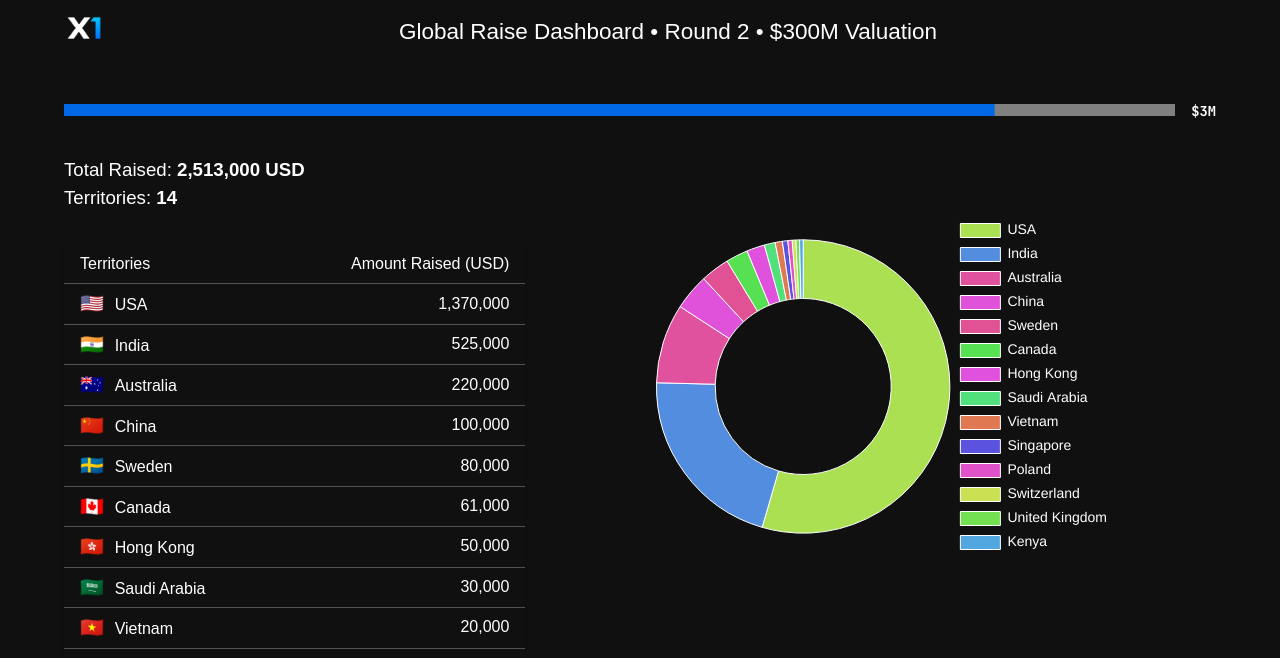
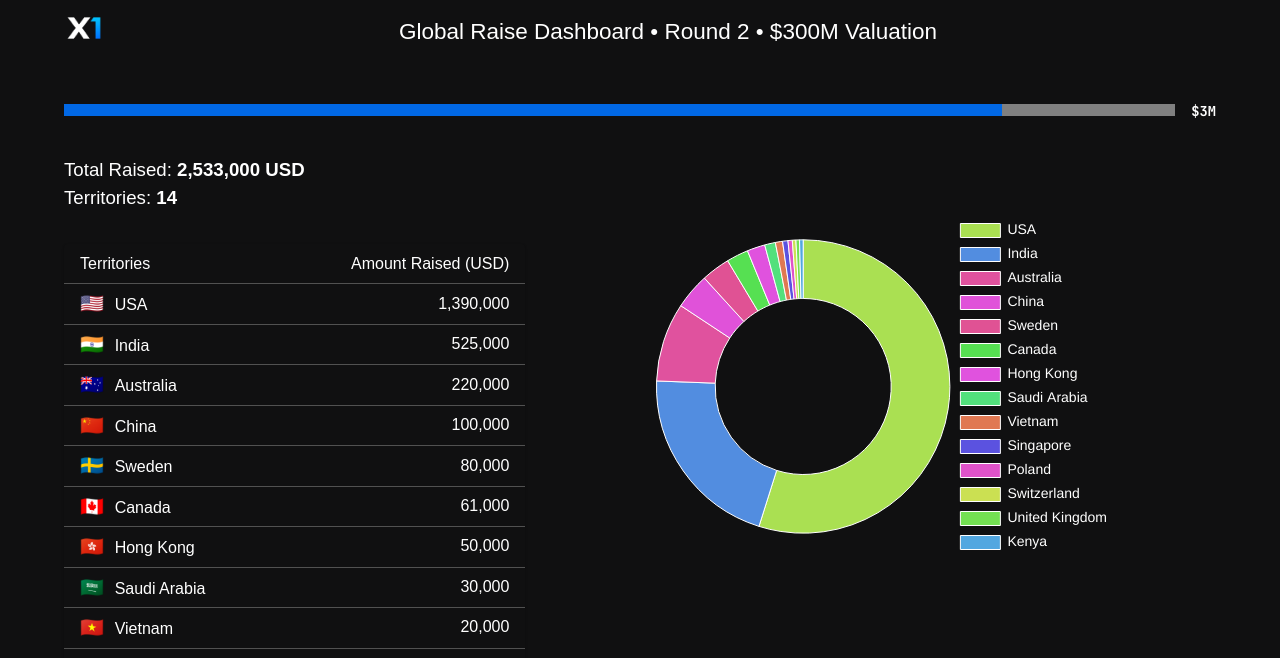
Before and after one commit to FairCrypto/x1-investors, a Next.js app: page / in a window 1280 px wide. Shown: the top 658 px of the page. Built offline with nearby package versions, Linux system fonts and the light colour scheme.

Commit message:
added investment(s)

```diff
--- a/app/investors.ts
+++ b/app/investors.ts
@@ -16,6 +16,7 @@ export const investorsRaw: Array<Record<string, any>> = [
   { country: 'USA', countryCode: 'US',  amount: 10_000, investors: 1 },
   { country: 'USA', countryCode: 'US',  amount: 100_000, investors: 1 },
   { country: 'USA', countryCode: 'US',  amount: 10_000, investors: 1 },
+  { country: 'USA', countryCode: 'US',  amount: 20_000, investors: 1 },
   { country: 'Saudi Arabia', countryCode: 'SA',  amount: 30_000, investors: 1 },
   { country: 'Australia', countryCode: 'AU',  amount: 20_000, investors: 1 },
   { country: 'Australia', countryCode: 'AU',  amount: 200_000, investors: 1 },
```
